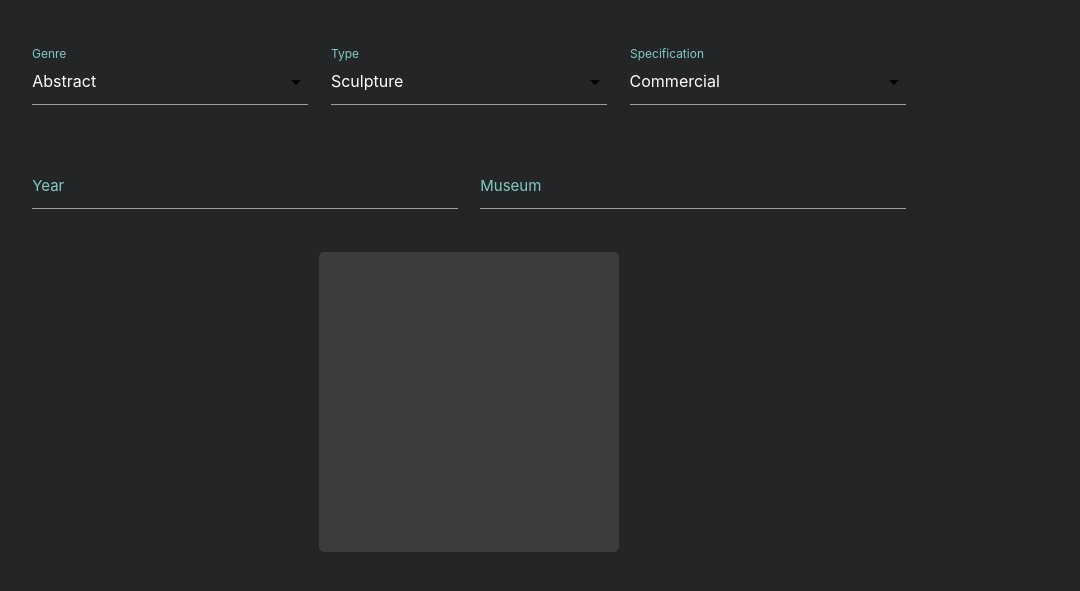
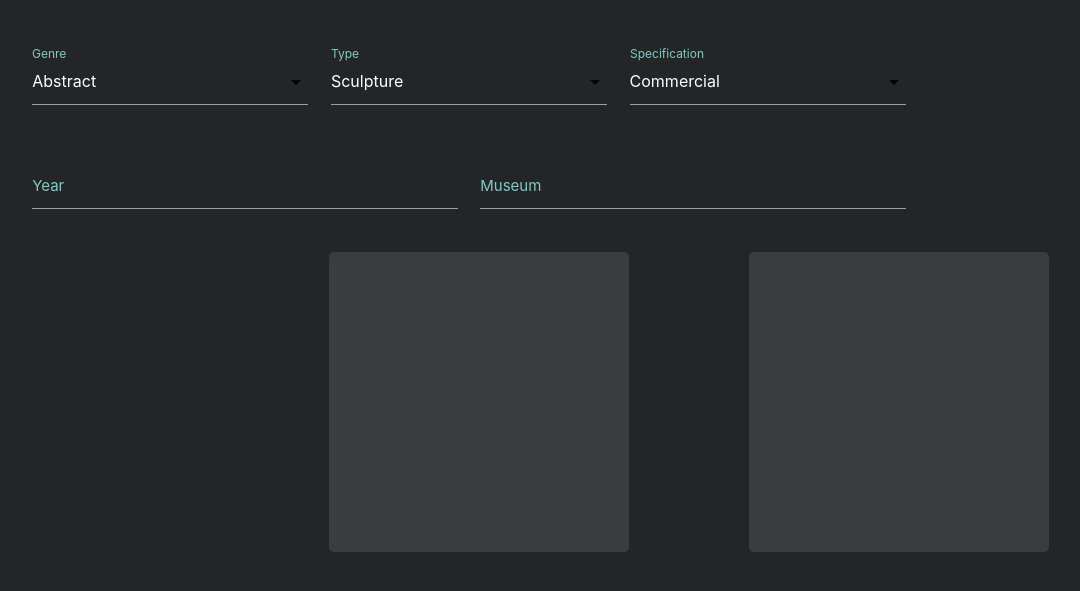
Before and after one commit to SeraW/SCS-shopping, a PHP site: page /artwork.php in a window 1280 px wide. Shown: the part 175-766 px from the top of the page, without its empty margins (171-1251 px from the left). Run offline with PHP 8.4, Linux system fonts and the light colour scheme.

Commit message:
CSS Updates and Added new box

```diff
--- a/lab2/artwork.css
+++ b/lab2/artwork.css
@@ -50,7 +50,14 @@
       right:0;
   }
 
-  #box-c{
+  #boxes{
+      width: 100%;
+      display: flex;
+      align-items: center;
+  }
+
+  .box{
+
       display:flex;
       justify-content: center;
       align-items: center;
@@ -60,10 +67,23 @@
       border-radius: 5px;
       background:#3a3c3d;
       padding: 10px;
-      margin:auto;
+
   }
 
-  #box-c p span{
+  .box p span{
       color:#80cbc4;
       font-weight: bold;
+
   }
+
+  #box-c{
+    position: relative;
+    left: 190px;
+    justify-self: center;
+    margin:auto;
+  }
+
+  #box-e{
+    justify-self: flex-end;
+    margin-right: 60px;
+  }
--- a/lab2/artwork.php
+++ b/lab2/artwork.php
@@ -82,7 +82,8 @@
 
 
     </div>
-    <div id="box-c">
+    <div id="boxes">
+        <div class = "box" id="box-c">
             <?php
                 session_start();
                 $ArtWork = array();
@@ -107,6 +108,10 @@
                 }
             ?>
         </div>
+        <div class = "box" id="box-e">
+
+        </div>
+    </div>
 </body>
 </html>
 
```
Lines whose indentation alone changed are shown as unchanged.
